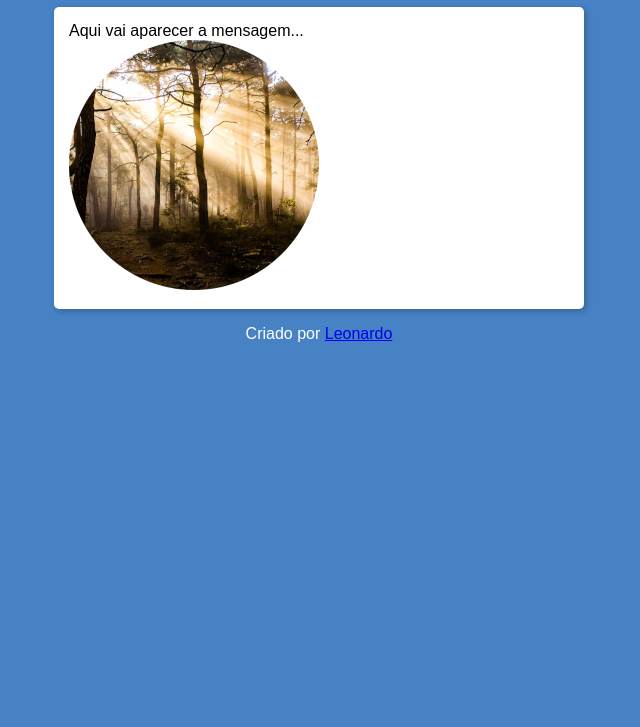
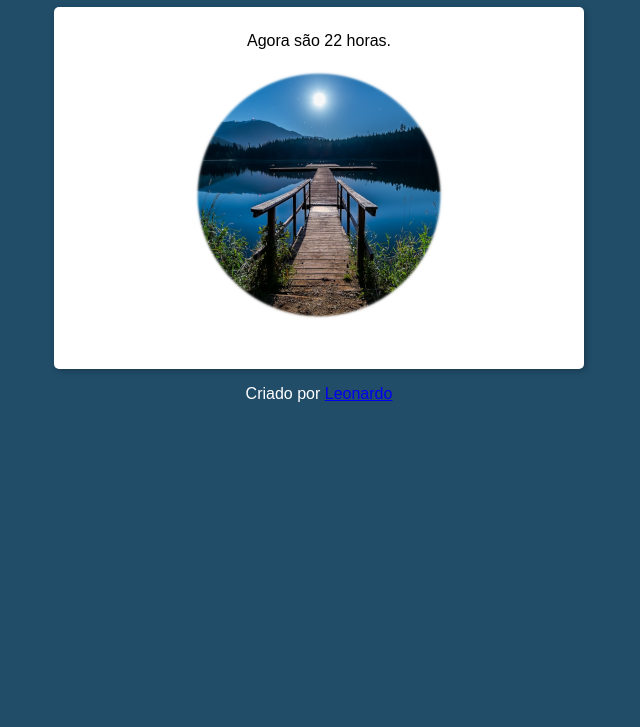
Before and after one commit to Leonardo-de-Castro/Projeto-javaScript, a plain HTML site: page index.html in a window 1280 px wide. Shown: the part 73-800 px from the top of the page, without its empty margins (321-961 px from the left). Drawn offline with Linux system fonts and the light colour scheme.

Commit message:
atualização do projeto

```diff
--- a/estilos/style.css
+++ b/estilos/style.css
@@ -21,6 +21,11 @@ section {
     box-shadow: 2px 2px 6px rgba(0, 0, 0, 0.26);
 }
 
+div {
+    text-align: center;
+    padding: 10px;
+}
+
 footer {
     text-align: center;
     color: white;
--- a/script.js
+++ b/script.js
@@ -3,9 +3,6 @@ function carregar() {
     var img = window.document.getElementById('imagem')
     var data = new Date()
     var hora = data.getHours()
-
-
-
     msg.innerHTML = `Agora são ${hora} horas.`
 
 
@@ -14,7 +11,7 @@ function carregar() {
         img.src = 'imagens/Manhã.png'
         document.body.style.backgroundColor = '#FDEFC6'
     }
-    else  if (hora >= 12 && hora <= 18) {
+    else  if (hora >= 12 && hora < 18) {
         //BOA TARDE!
         img.src = 'imagens/Tarde.png'
         document.body.style.backgroundColor = '#C37F74'
@@ -22,6 +19,6 @@ function carregar() {
     else {
         //BOA NOITE!
         img.src = 'imagens/Noite.png'
-        document.body.style.backgroundColor =
+        document.body.style.backgroundColor = '#214D69'
     }
 }
```
